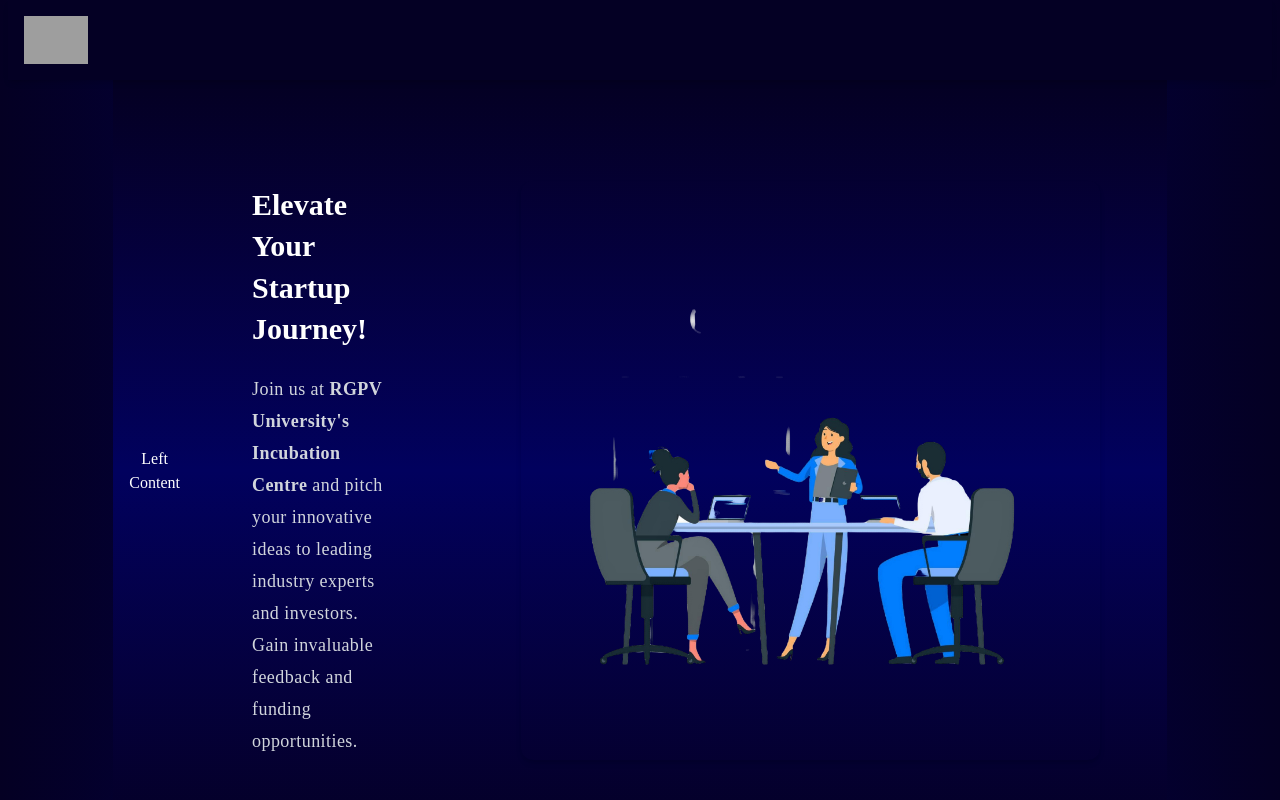
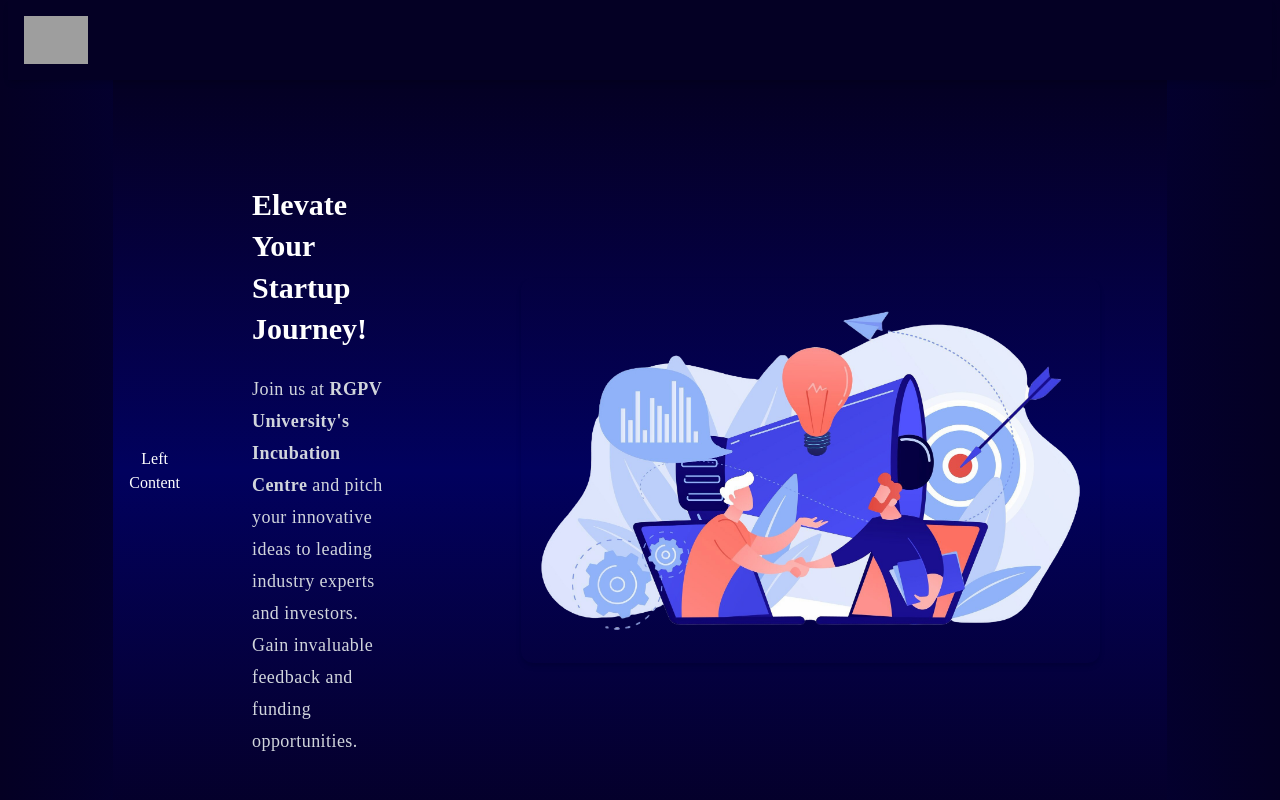
Before and after one commit to 2005pavitra/Event-Page, a React (Vite) app: page /eventdetails in a window 1280 px wide. Shown: the top 800 px of the page. Built offline with nearby package versions, Linux system fonts and the light colour scheme; grey boxes are pictures that could not be loaded.

Commit message:
Update EventDetails.jsx

```diff
--- a/src/EventDetails.jsx
+++ b/src/EventDetails.jsx
@@ -1,6 +1,7 @@
 import React, { useEffect } from "react";
 import logo from "./../public/logo.png";
 import contact from "./../public/contact.png";
+import contact1 from "./../public/rb_1775.png";
 import { Swiper, SwiperSlide } from "swiper/react";
 import "swiper/css";
 import "swiper/css/pagination";
@@ -99,7 +100,7 @@
         {/* Right Image */}
         <div className="flex justify-center items-center">
           <img
-            src={contact}
+            src={contact1}
             alt="Event Illustration"
             className="w-full lg:w-[85%] rounded-xl shadow-md"
           />
```
